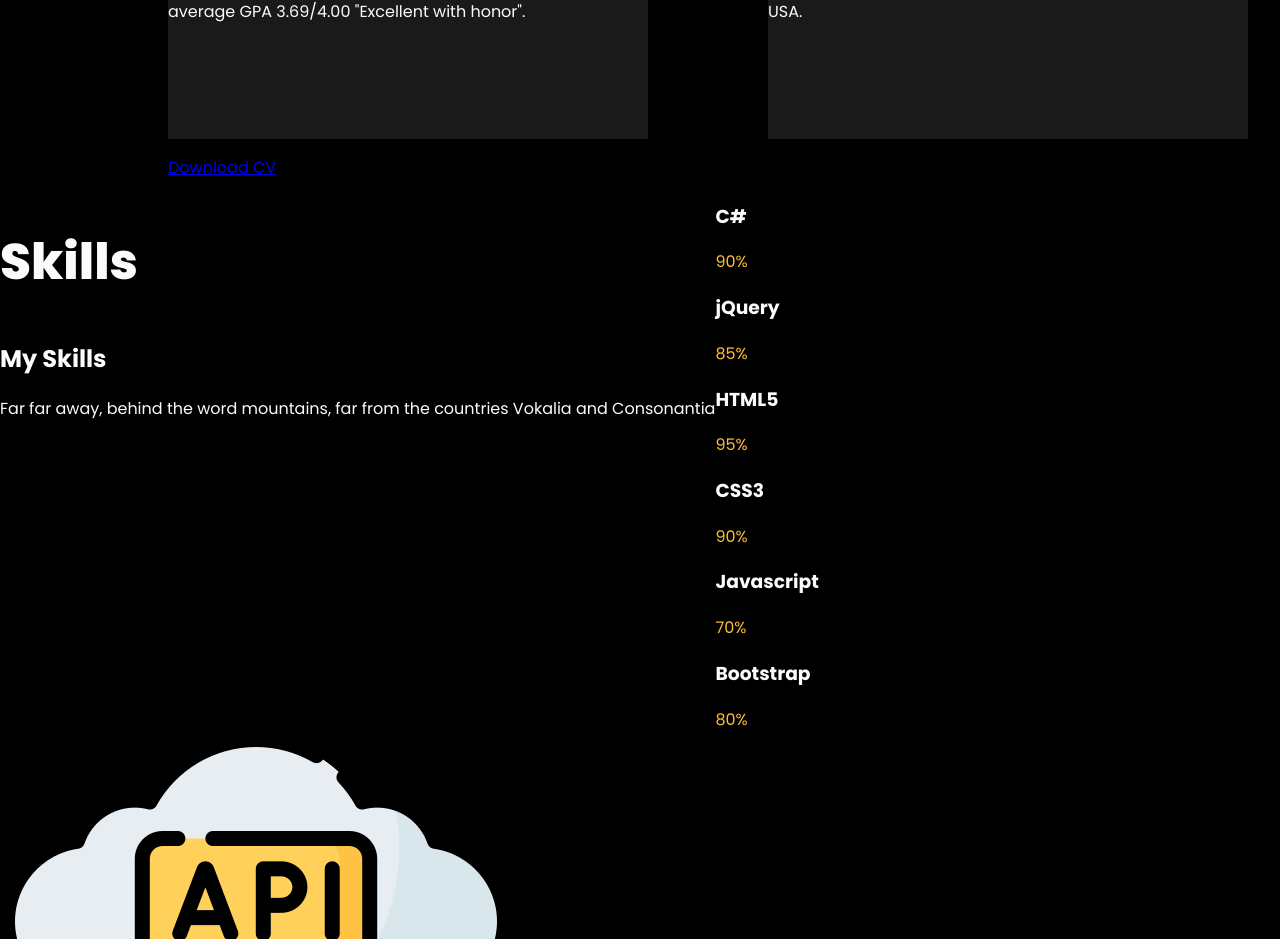
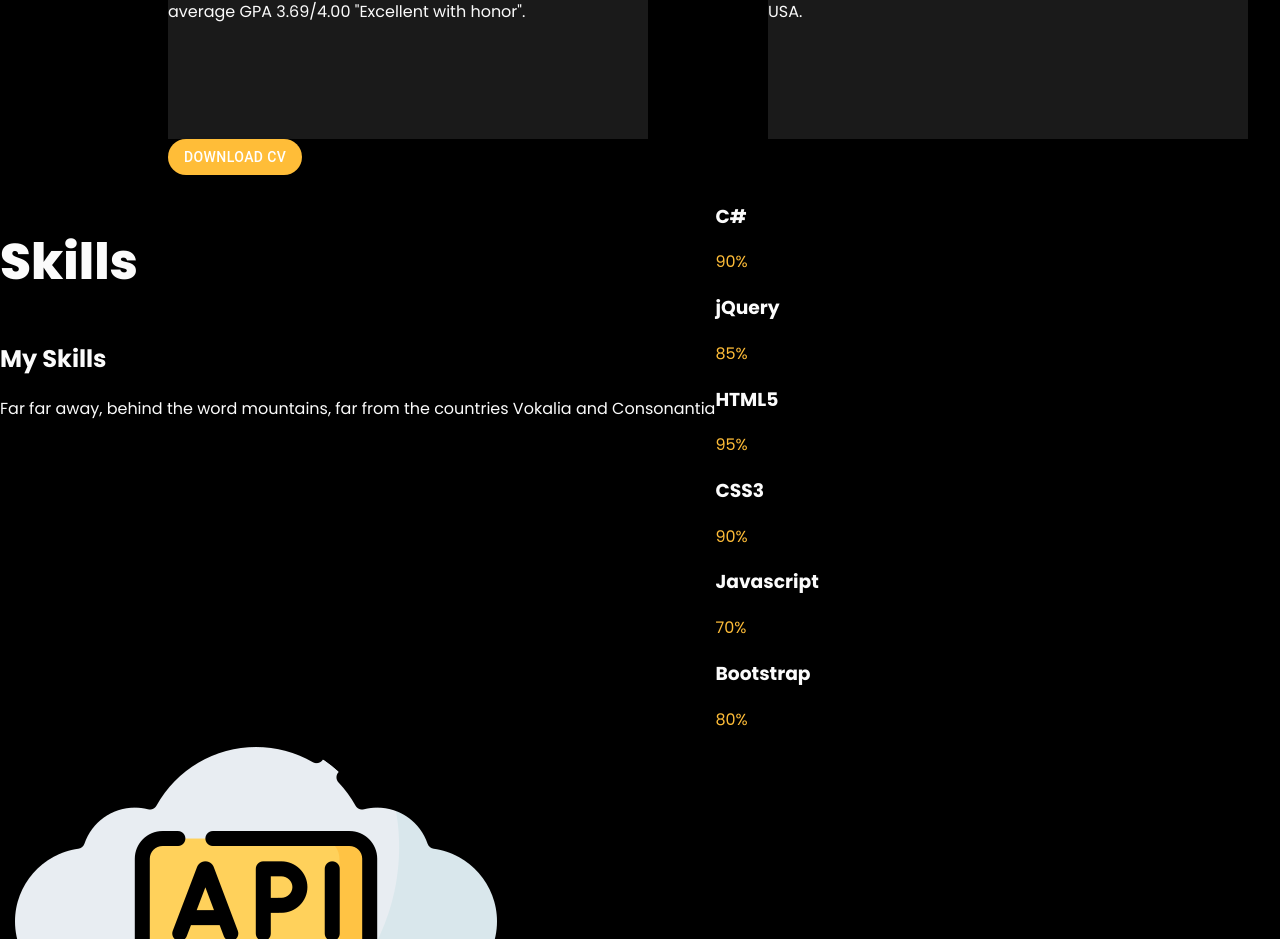
Before and after one commit to KIsaac85/kisaac85.github.io, a React (Vite) app: page / in a window 1280 px wide. Shown: the part 1737-2676 px from the top of the page. Built offline with nearby package versions, Linux system fonts and the light colour scheme.

Commit message:
add styled button

```diff
--- a/src/Resume.jsx
+++ b/src/Resume.jsx
@@ -1,4 +1,5 @@
 import React from "react";
+import  StyledButton  from './js/ButtonStyle';
 
 function Resume() {
     return(
@@ -34,7 +35,8 @@ function Resume() {
 
     		<div className="">
     			<div className="">
-    				<p><a href="#" className="">Download CV</a></p>
+				<StyledButton variant="contained">Download CV</StyledButton>
+
     			</div>
     		</div>
     	</div>
```
